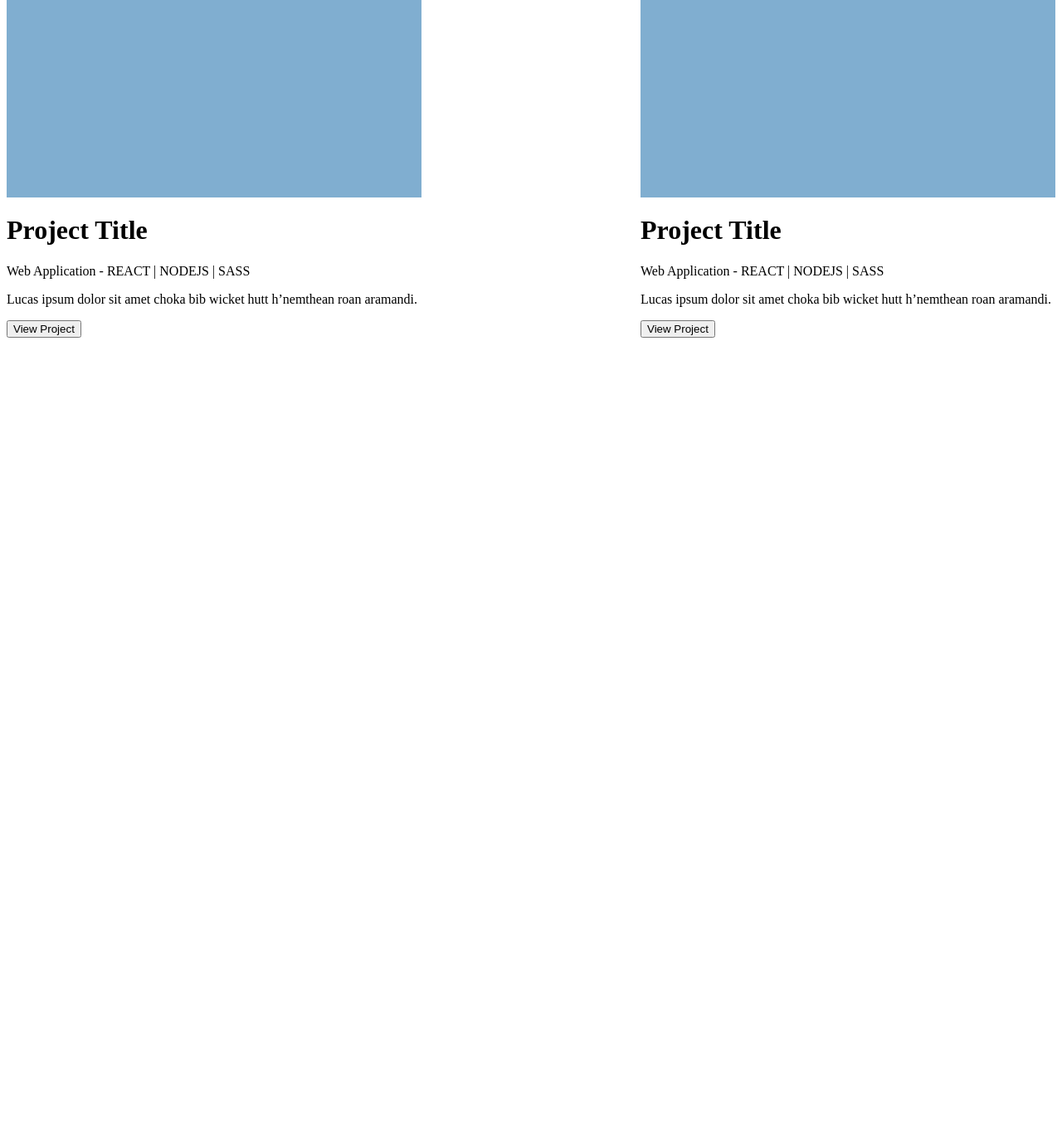
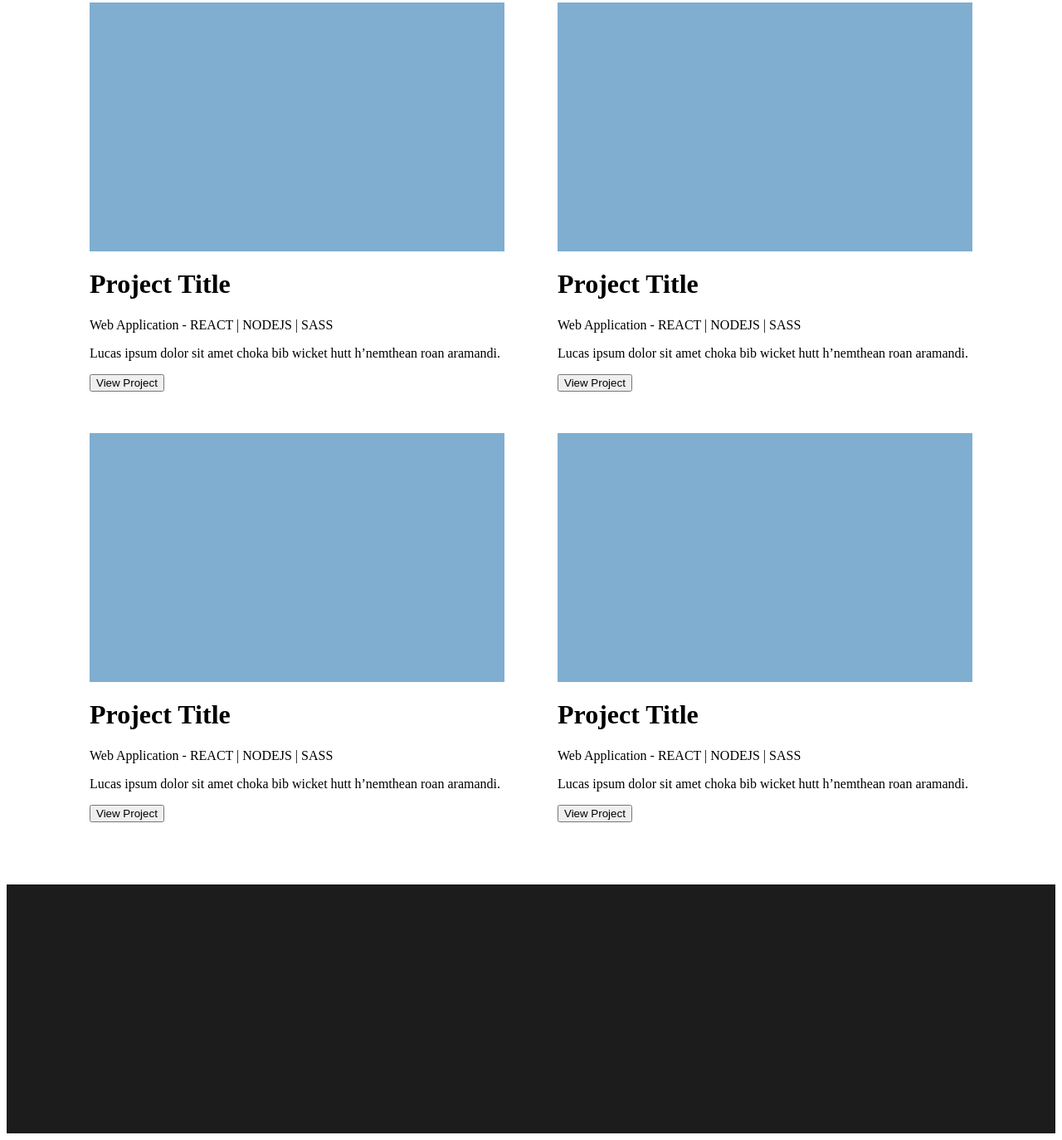
Before and after one commit to KimoDev/personal-site, a Gatsby site: page /project in a window 1280 px wide. Shown: the part 327-1701 px from the top of the page at 83% size. Before the commit the page ends 800 px from the top, so only its background shows below. Built offline with nearby package versions, Linux system fonts and the light colour scheme; Gatsby itself is replaced by a stand-in of ours.

Commit message:
Added a footer and separated scss files for pages/components

```diff
--- a/src/components/ProjectContainer.js
+++ b/src/components/ProjectContainer.js
@@ -1,19 +1,23 @@
 import React from 'react';
+import { Link } from 'gatsby';
 
-import '../styles/projects.scss';
+import styles from '../styles/component-styles/projectContainer.module.scss'
 
 const ProjectContainer = () => {
   return (
-    <div>
-      <div className="image-wrapper">
+    <div className={styles.ProjectContainer}>
+      <div className={styles.imageWrapper}>
         {/*<img src="" alt=""/> */}
       </div>
-      <div className="content-wrapper">
+      <div className={styles.contentWrapper}>
         <h1>Project Title</h1>
         <p>Web Application - REACT | NODEJS | SASS</p>
         <p>Lucas ipsum dolor sit amet choka bib wicket hutt
         h’nemthean roan aramandi.</p>
-        <button>View Project</button>
+
+        <Link to="/weather">
+          <button>View Project</button>
+        </Link>
       </div>
     </div>
   )
--- a/src/pages/project.js
+++ b/src/pages/project.js
@@ -3,28 +3,38 @@
 import Header from '../components/Header';
 import ProjectContainer from '../components/ProjectContainer';
 
-import styles from '../styles/projects.scss';
+import styles from '../styles/projects.module.scss';
 
 const project = () => {
   // const [nav, toggleNav] = useState(false);
 
   return (
+    <>
       <div className={styles.container}>
         <Header
         // navClicked={() => toggleNav(!nav)}
         icon={require('../images/icons/burger-menu.svg')}/>
+        <div className={styles.titleWrapper}>
           <h1>Projects I've been working on</h1>
           <p>Lorem, ipsum dolor sit amet consectetur adipisicing elit.
           Cum fugit aliquid quaerat voluptatum nulla in facere laudantium
           reiciendis natus quia voluptates consequuntur cupiditate expedita,
           nam aperiam illum, perspiciatis cumque. Maxime?
           </p>
-      <div className="project-row">
+        </div>
+        <div className={styles.projectRow}>
           <ProjectContainer />
           <ProjectContainer />
         </div>
+        <div className={styles.projectRow}>
+          <ProjectContainer />
+          <ProjectContainer />
+        </div>
+      </div>
+        <div className={styles.footer}>
 
         </div>
+    </>
   )
 }
 
--- /dev/null
+++ b/src/styles/component-styles/projectContainer.module.scss
@@ -0,0 +1,13 @@
+.ProjectContainer {
+  margin: 25px 0px;
+}
+
+.imageWrapper {
+  width: 500px;
+  height: 300px;
+  background-color: #80AED0;
+}
+
+.contentWrapper {
+  max-width: 500px
+}
--- a/src/styles/projects.scss
+++ b/src/styles/projects.module.scss
@@ -1,7 +1,7 @@
 @import './config//mixins';
 
 .container {
-  height: 100vh;
+  height: 100%;
   margin: 0px 100px;
   display: flex;
   flex: 1;
@@ -16,18 +16,23 @@
   }
 }
 
-.image-wrapper {
-  width: 500px;
-  height: 300px;
-  background-color: #80AED0;
+.titleWrapper {
+  max-width: 800px;
+  margin: 40px 0px 0px 0px;
 }
 
-.content-wrapper {
-  max-width: 500px
-}
 
-.project-row {
+
+.projectRow{
   display: flex;
   justify-content: space-between;
   flex: 1;
 }
+
+.footer {
+  width: 100%;
+  position: relative;
+  margin-top: 50px;
+  height: 300px;
+  background-color: #1c1c1c;
+}
```
Also changed, not shown: src/pages/weather.js (added, +11 -0 lines). Lines whose indentation alone changed are shown as unchanged.
